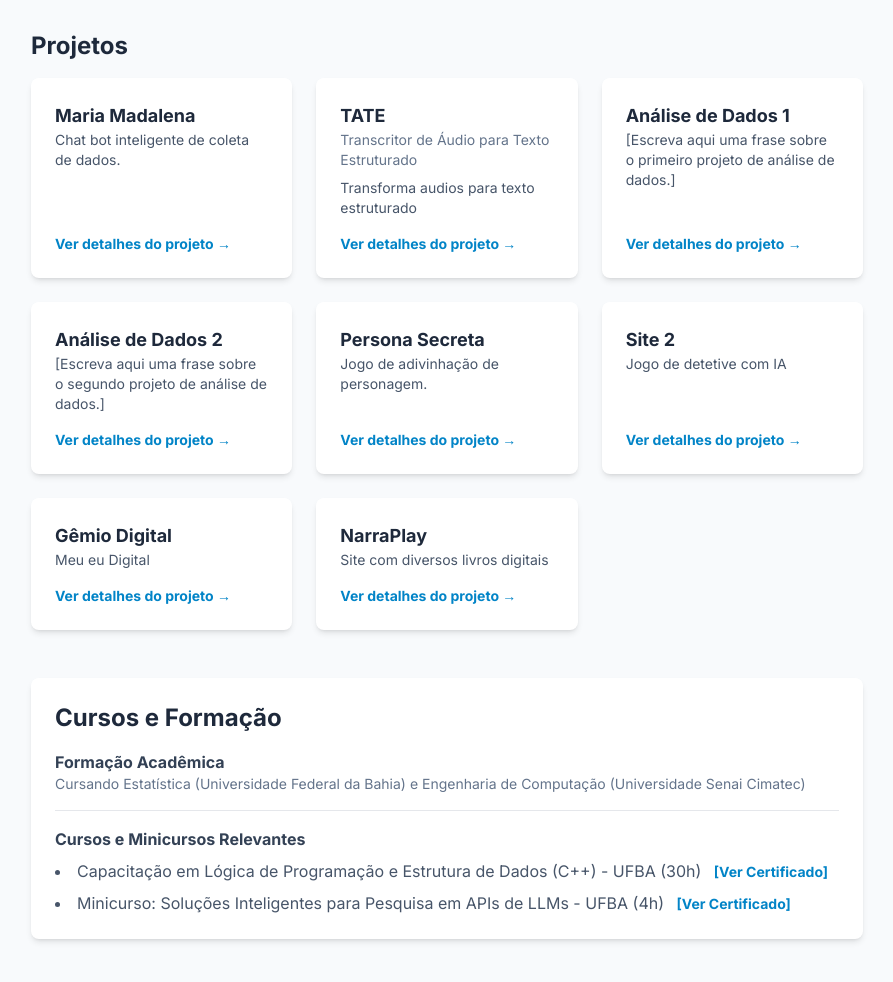
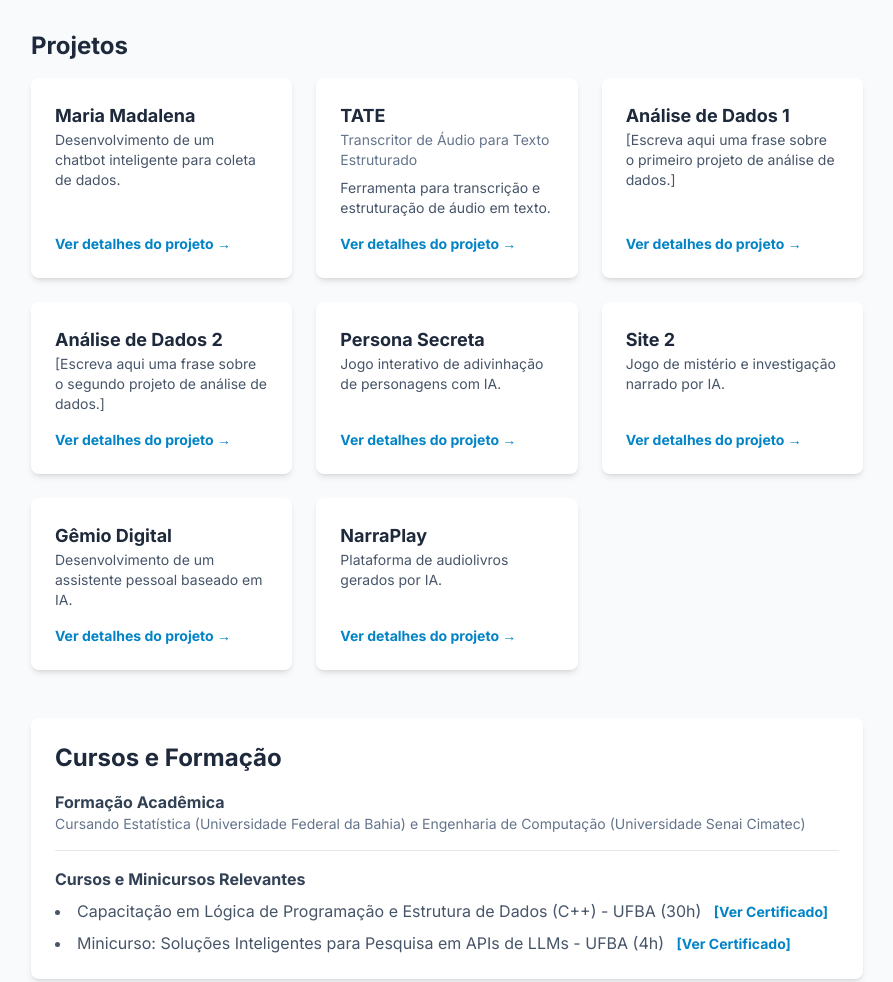
Before and after one commit to Dancadlim/meu-portifolio, a plain HTML site: page index.html in a window 1280 px wide. Shown: the part 800-1782 px from the top of the page, without its empty margins (193-1086 px from the left). Drawn offline with nearby package versions, Linux system fonts and the light colour scheme.

Commit message:
Atualiza e deixa os textos mais incorporados e profissionais

```diff
--- a/index.html
+++ b/index.html
@@ -53,7 +53,7 @@
                         <span class="text-slate-300">|</span>
                         <a href="[URL_DO_SEU_GITHUB]" target="_blank" class="font-semibold text-sky-600 hover:text-sky-700 transition">GitHub</a>
                         <span class="text-slate-300">|</span>
-                        <a href="mailto:[Dancadlim@gmail.com]" class="font-semibold text-sky-600 hover:text-sky-700 transition">Email</a>
+                        <a href="mailto:Dancadlim@gmail.com" class="font-semibold text-sky-600 hover:text-sky-700 transition">Email</a>
                     </div>
                 </div>
             </header>
@@ -150,10 +150,10 @@
                 {
                     id: 'maria-madalena',
                     title: 'Maria Madalena',
-                    shortDescription: 'Chat bot inteligente de coleta de dados.',
-                    longDescription: 'Chat bot inteligente que coleta informações do usuario ao longo da conversa, deixando a coleta de informações ludica e humanizada. Após coleta, estrutura informações coletadas deixando fácil de fazer a analise dos dados.',
-                    technologies: ['IA Generativa', 'python', 'Streamlit', 'firebase'],
-                    challenges: 'Aprofundamento em python e streamlit, vencendo desafios para implementação.',
+                    shortDescription: 'Desenvolvimento de um chatbot inteligente para coleta de dados.',
+                    longDescription: 'Desenvolvimento de um chatbot conversacional que coleta e estrutura informações do usuário de forma lúdica e humanizada, simplificando a posterior análise de dados.',
+                    technologies: ['IA Generativa', 'Python', 'Streamlit', 'Firebase'],
+                    challenges: 'O principal desafio foi o aprofundamento em Python e Streamlit para garantir uma implementação robusta e uma experiência de usuário fluida.',
                     githubUrl: 'https://github.com/conselheiramariamadalena/mariamadalena',
                     liveUrl: 'https://mariamadalena.streamlit.app/'
                 },
@@ -161,10 +161,10 @@
                     id: 'tate',
                     title: 'TATE',
                     subtitle: 'Transcritor de Áudio para Texto Estruturado',
-                    shortDescription: 'Transforma audios para texto estruturado',
-                    longDescription: 'ALternativa a entrevista com alternativas fechadas. O audio é coletado e submetido a uma transcrição. Após isso a o Gemini-2.5-flash estrutura para o modelo fornecido, deixando facil de fazer a analise de dados.',
-                    technologies: ['Python', 'Google Gemini-2.5-flash', 'Google Colab'],
-                    challenges: 'Aqui a dificuldade foi foi fazer a pessoa falar, quanto mais melhor, para podermos pegar o diferencial, o a mais das respostas.',
+                    shortDescription: 'Ferramenta para transcrição e estruturação de áudio em texto.',
+                    longDescription: 'Este projeto oferece uma alternativa a entrevistas tradicionais, transcrevendo respostas de áudio e utilizando o Gemini 2.5 Flash para estruturar os dados em um modelo pré-definido, otimizando a análise.',
+                    technologies: ['Python', 'Google Gemini 2.5 Flash', 'Google Colab'],
+                    challenges: 'O desafio metodológico foi incentivar respostas abertas e detalhadas dos usuários, visando capturar insights mais ricos e diferenciados que uma entrevista estruturada.',
                     githubUrl: 'https://docs.github.com/pt/repositories/creating-and-managing-repositories/quickstart-for-repositories',
                     liveUrl: ''
                 },
@@ -191,18 +191,18 @@
                 {
                     id: 'persona-secreta',
                     title: 'Persona Secreta',
-                    shortDescription: 'Jogo de adivinhação de personagem.',
-                    longDescription: 'Jogo de adivinhação de personagem. Explora a caracteristica do google gemini em personificar personagens e torna a aventura ludica e divertida.',
-                    technologies: ['Python', 'Google Gemini-2.5-flash', 'Streamlit', 'Firebase'],
-                    challenges: 'Conseguir o melhor prompt para fazer com que não fique tão fácil. Fazer o gemini realmente entrar no personagem sem entregar a resposta de cara.',
+                    shortDescription: 'Jogo interativo de adivinhação de personagens com IA.',
+                    longDescription: 'Um jogo que explora a capacidade do Google Gemini em personificar personagens, criando uma experiência lúdica e divertida de adivinhação através de um diálogo interativo.',
+                    technologies: ['Python', 'Google Gemini 2.5 Flash', 'Streamlit', 'Firebase'],
+                    challenges: 'O maior desafio técnico foi a engenharia de prompt para calibrar a dificuldade do jogo, garantindo que a IA incorporasse o personagem de forma convincente sem revelar sua identidade prematuramente.',
                     githubUrl: 'https://docs.github.com/pt/repositories/creating-and-managing-repositories/quickstart-for-repositories',
                     liveUrl: 'https://joguinho.streamlit.app/'
                 },
                 {
                     id: 'site-2',
                     title: 'Site 2',
-                    shortDescription: 'Jogo de detetive com IA',
-                    longDescription: 'Jogo em que o google Gemini cria cenarios e os jogadores tem como objetivo acertar o que acontece na historia com perguntas de sim ou não, respondidas pelo narrador, podendo ser tanto o gemini como um jogador.',
+                    shortDescription: 'Jogo de mistério e investigação narrado por IA.',
+                    longDescription: 'Um jogo de detetive onde o Google Gemini atua como narrador, gerando cenários de mistério que os jogadores resolvem através de perguntas de "sim" ou "não".',
                     technologies: ['Python', 'Google Gemini', 'Streamlit', 'Firebase'],
                     challenges: '[Detalhe aqui os desafios técnicos que enfrentou e o que aprendeu no processo.]',
                     githubUrl: 'https://docs.github.com/pt/repositories/creating-and-managing-repositories/quickstart-for-repositories',
@@ -211,19 +211,19 @@
                 {
                     id: 'gemio-digital',
                     title: 'Gêmio Digital',
-                    shortDescription: 'Meu eu Digital',
-                    longDescription: 'Parte 1 de um projeto que tem como objetivo ser seu assistente digital. Responder mensagens, realizar tarefas como adicionar na agenda, adicionar notas como se fosse voce. Nessa primeira parte, uma IA fala e se comporta como você, podendo responder mensagens curtas se passando por voce.',
-                    technologies: ['Simulação', 'Modelagem 3D', 'Análise de Dados em Tempo Real', 'Python'],
-                    challenges: 'Aqui a dificuldade foi dar o contexto. Fazer com que a IA generativa não fugisse e respondesse e fizesse perguntas da mesma forma que humanos fazem, mais especificamente da mesma forma que o humano modelo faz',
+                    shortDescription: 'Desenvolvimento de um assistente pessoal baseado em IA.',
+                    longDescription: 'Primeira fase de um assistente digital pessoal, onde uma IA é treinada para simular um estilo de comunicação específico, capaz de responder mensagens curtas de forma autônoma e personalizada.',
+                    technologies: ['IA Generativa', 'Fine-tuning', 'Processamento de Linguagem Natural', 'Python'],
+                    challenges: 'O principal desafio foi fornecer o contexto necessário e refinar o modelo para que a IA mantivesse a persona do usuário de forma consistente, evitando respostas genéricas e replicando o estilo conversacional humano.',
                     githubUrl: 'https://docs.github.com/pt/repositories/creating-and-managing-repositories/quickstart-for-repositories',
                     liveUrl: ''
                 },
                 {
                     id: 'narra-play',
                     title: 'NarraPlay',
-                    shortDescription: 'Site com diversos livros digitais',
-                    longDescription: 'Site que tem como objetivo ter diversas historias feitas com a gem do google gemini: storybook. Historias para adultos, crianças dos mais diversos generos e com narradores, deixando a experiência lúdica e divertida. PErfeito para ouvir no carro e quando estiver fazendo nada.',
-                    technologies: ['IA Generativa', 'Síntese de Voz', 'Python'],
+                    shortDescription: 'Plataforma de audiolivros gerados por IA.',
+                    longDescription: 'Plataforma que utiliza IA generativa para criar e narrar histórias de diversos gêneros, oferecendo uma experiência de audiolivro sob demanda para diferentes públicos.',
+                    technologies: ['IA Generativa', 'Síntese de Voz', 'Python', 'Streamlit'],
                     challenges: '[Detalhe aqui os desafios técnicos, como a geração de uma narração natural e emocionante, e o que aprendeu no processo.]',
                     githubUrl: 'https://docs.github.com/pt/repositories/creating-and-managing-repositories/quickstart-for-repositories',
                     liveUrl: ''
```
Also changed, not shown: images/foto-perfil.jpeg (renamed from images/foto-perfil.jpeg.jpeg).
